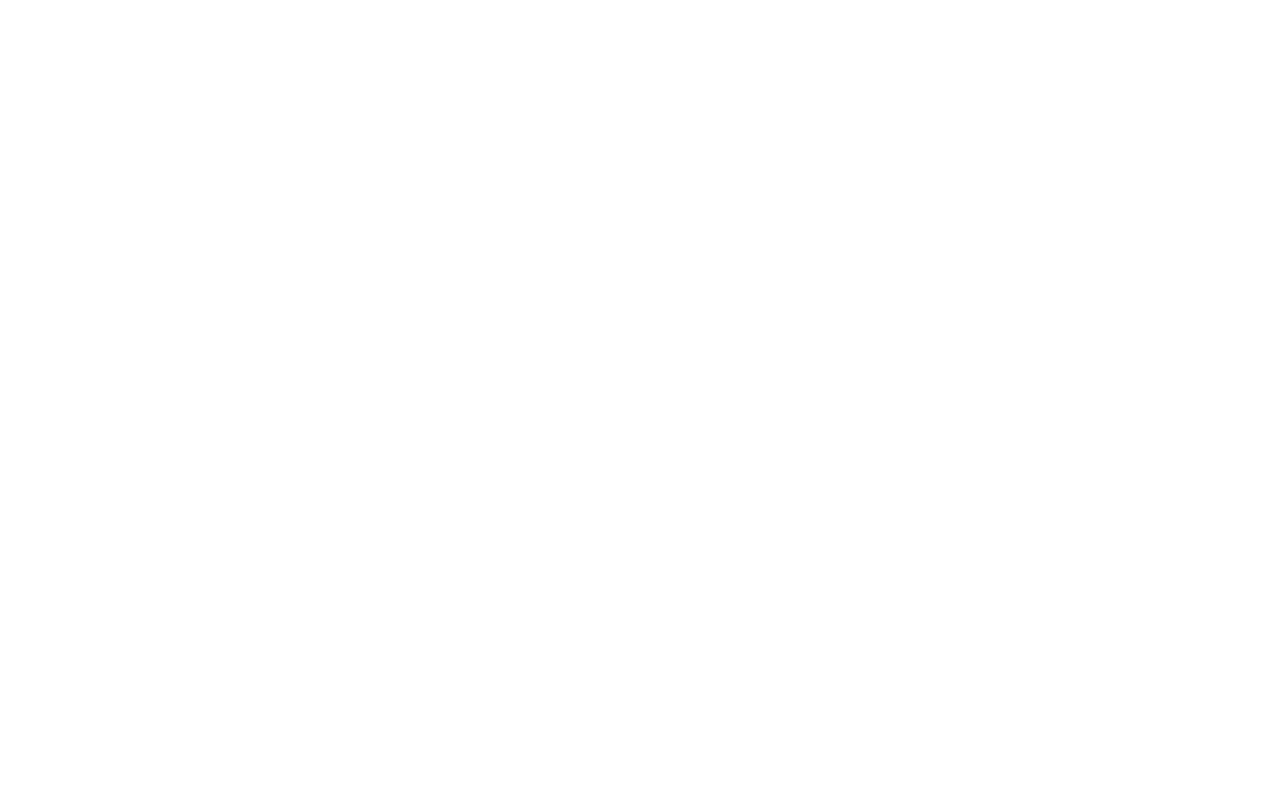
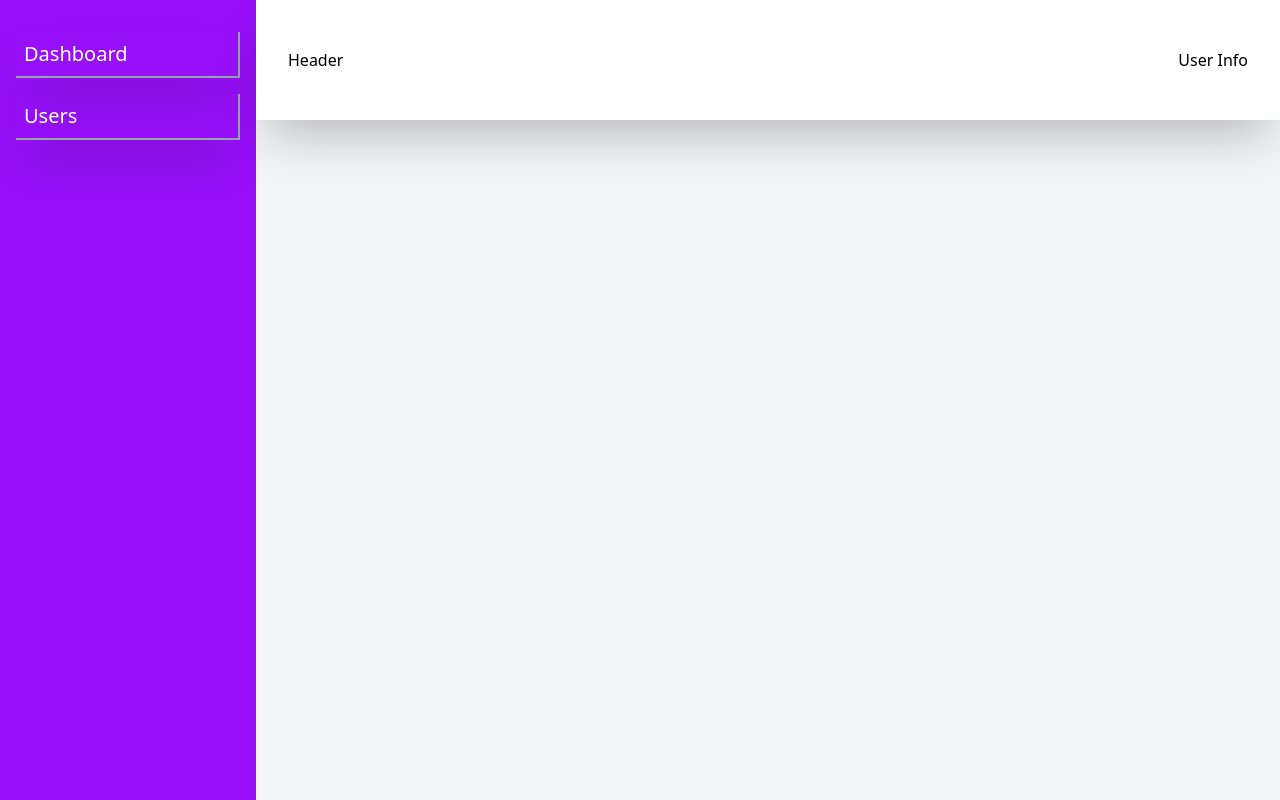
Before and after one commit to S-Ketan/Full-Stack-Application, a React (Vite) app in the folder frontend/: page / in a window 1280 px wide. Built offline with nearby package versions, Linux system fonts and the light colour scheme.

Commit message:
Enhance layout components with navigation and authentication checks

```diff
--- a/frontend/src/Components/DefaultLayout.jsx
+++ b/frontend/src/Components/DefaultLayout.jsx
@@ -1,10 +1,49 @@
-import React from 'react'
-import { Outlet } from 'react-router-dom'
+import React, { useState } from "react";
+import { Navigate, Outlet, Link } from "react-router-dom";
+import { useStateContext } from "../contexts/ContextProvider";
 
 const DefaultLayout = () => {
-  return (
-    <div><Outlet/></div>
-  )
-}
+    const { user, token } = useStateContext();
 
-export default DefaultLayout
+    if (!token) {
+        return <Navigate to="/login" />;
+    }
+
+    return (
+        <div>
+            <div className="flex w-full h-full">
+                <div className="bg-purple-600 w-[25vw] h-[100vh]">
+                    <aside>
+                        <div className="flex flex-col gap-4 p-4 text-xl  mt-4 text-white">
+                            <Link
+                                to="/dashboard"
+                                className="p-2 shadow-2xl border-b-2 border-r-2 border-gray-400"
+                            >
+                                Dashboard
+                            </Link>
+                            <Link
+                                to="/users"
+                                className="p-2 shadow-2xl border-b-2 border-r-2 border-gray-400"
+                            >
+                                Users
+                            </Link>
+                        </div>
+                    </aside>
+                </div>
+                <div className="bg-gray-100 w-full h-[100vh]">
+                    <header>
+                        <div className="bg-white w-full h-[15vh] shadow-2xl flex justify-between items-center px-8">
+                            <p>Header</p>
+                            <p>User Info</p>
+                        </div>
+                    </header>
+                    <main>
+                        <Outlet />
+                    </main>
+                </div>
+            </div>
+        </div>
+    );
+};
+
+export default DefaultLayout;
--- a/frontend/src/Components/GuestLayout.jsx
+++ b/frontend/src/Components/GuestLayout.jsx
@@ -1,9 +1,16 @@
-import { Outlet } from 'react-router-dom'
+import { Navigate, Outlet } from "react-router-dom";
+import { useStateContext } from "../contexts/ContextProvider";
+const GuestLayout = () => {
+    const { token } = useStateContext();
+    console.log("GuestLayout token:", token); // Debugging line
+    if (token) {
+        return <Navigate to="/users" />;
+    }
+    return (
+        <div>
+            <Outlet />
+        </div>
+    );
+};
 
-const GuestLayout = () => {
-  return (
-    <div><Outlet/></div>
-  )
-}
-
-export default GuestLayout
+export default GuestLayout;
--- a/frontend/src/contexts/ContextProvider.jsx
+++ b/frontend/src/contexts/ContextProvider.jsx
@@ -1,4 +1,4 @@
-import { createContext, useState, useContext} from "react";
+import { createContext, useState, useContext } from "react";
 
 const stateContext = createContext({
   user: null,
@@ -9,7 +9,7 @@
 
 export const ContextProvider = ({ children }) => {
   const [user, setUser] = useState({});
-    const [token, _setToken] = useState(localStorage.getItem("token"));
+  const [token, _setToken] = useState('hello' );
 
   const setToken = (token) => {
     _setToken(token);
@@ -19,11 +19,13 @@
       localStorage.removeItem("token");
     }
   };
-    <stateContext.Provider values={{ user, setUser, token, setToken }}>
+
+  // ✅ Must RETURN JSX and use 'value'
+  return (
+    <stateContext.Provider value={{ user, setUser, token, setToken }}>
       {children}
-    </stateContext.Provider>;
+    </stateContext.Provider>
+  );
 };
 
-const useStateContext = () => useContext(stateContext);
-
-export default useStateContext;
+export const useStateContext = () => useContext(stateContext);
```
Also changed, not shown: frontend/src/main.jsx (+6 -3 lines), frontend/src/router.jsx (+8 -9 lines). Lines whose indentation alone changed are shown as unchanged.
